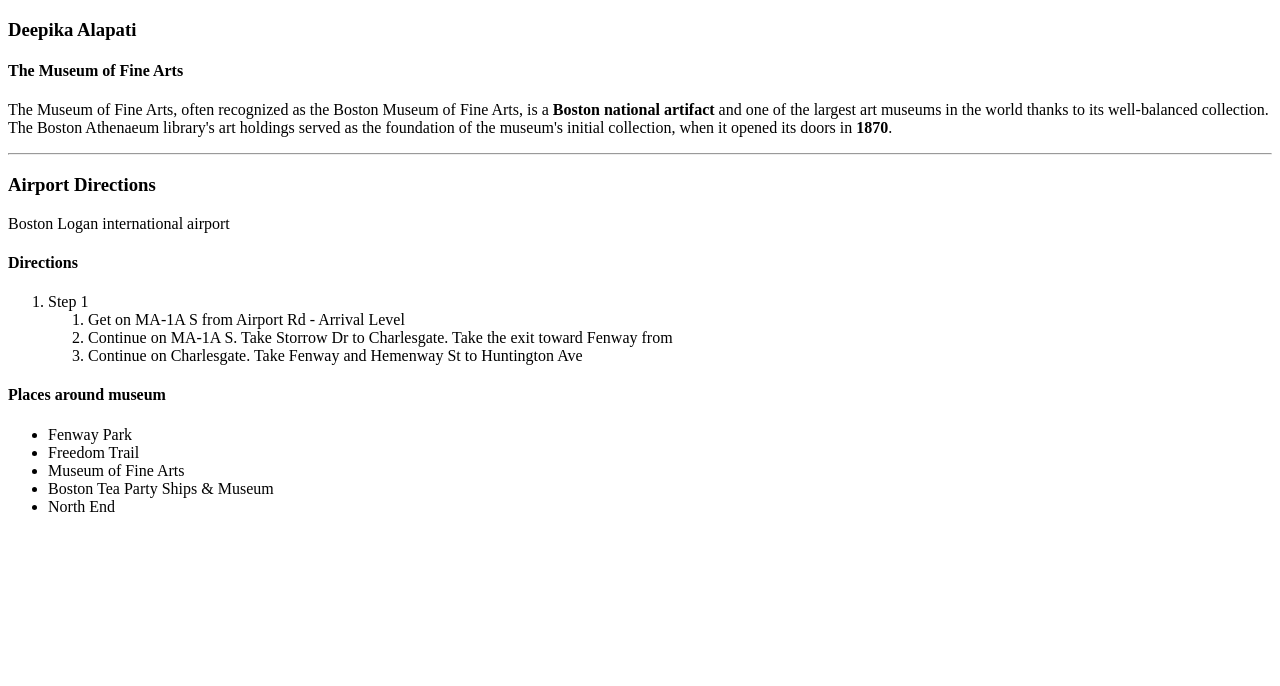
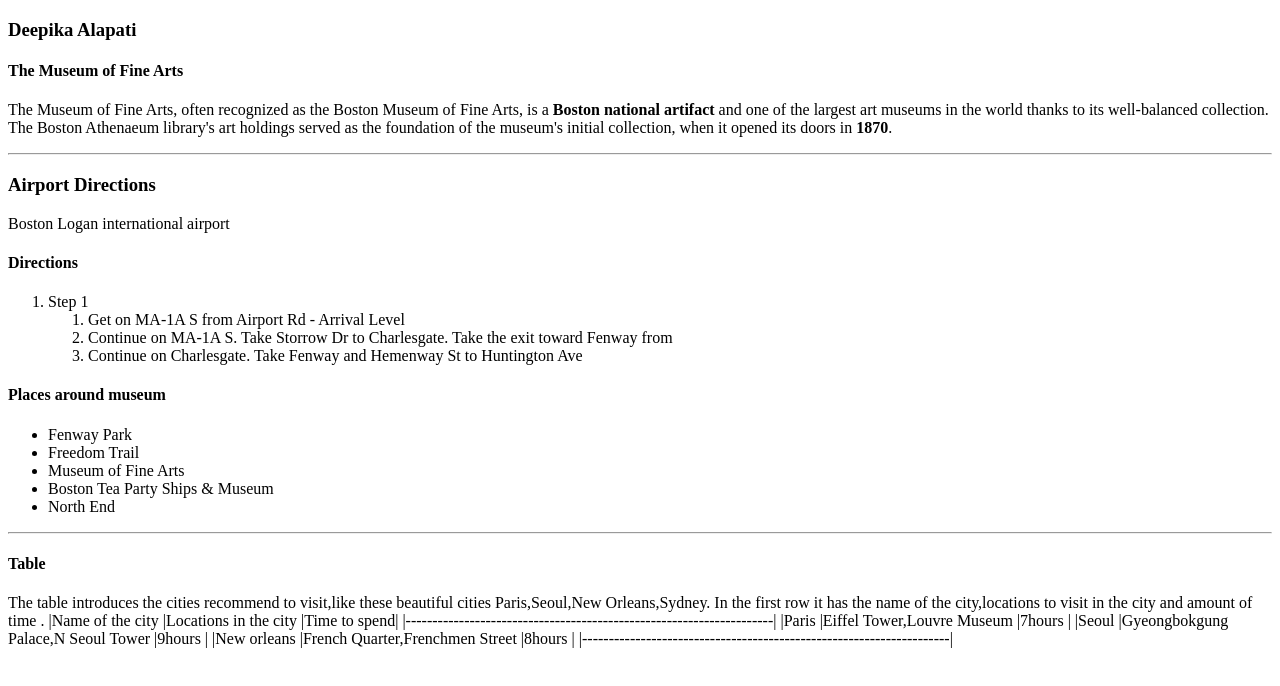
Before and after one commit to 44-563-Web-Apps-F22/44563-webapps-assignment-3-DeepikaAlapati, a plain HTML site: page index.html in a window 1280 px wide. Drawn offline with Linux system fonts and the light colour scheme.

Commit message:
Update index.html

```diff
--- a/index.html
+++ b/index.html
@@ -47,6 +47,23 @@
 
         <link rel = "aboutme" href = "C:\Users\s550002\Desktop\webapps-repos\44563-webapps-assignment-3-DeepikaAlapati\aboutme.html">
 
+        <hr>
+
+        <h4>Table</h4>
+
+        The table introduces the cities recommend to visit,like these beautiful cities Paris,Seoul,New Orleans,Sydney.
+        In the first row it has the name of the city,locations to visit in the city and amount of time .
+
+        |Name of the city	|Locations in the city	            |Time to spend|
+        |---------------------------------------------------------------------|
+        |Paris	            |Eiffel Tower,Louvre Museum	        |7hours       |
+        |Seoul	            |Gyeongbokgung Palace,N Seoul Tower	|9hours       |
+        |New orleans	    |French Quarter,Frenchmen Street	|8hours       |
+        |---------------------------------------------------------------------|
+
+
+
+
 
 
     </body>
```
